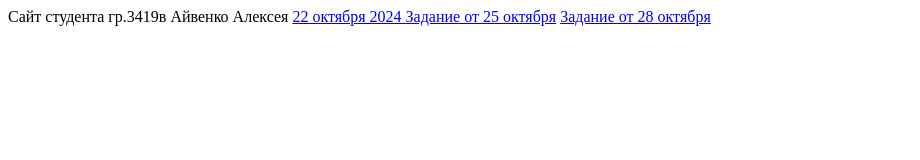
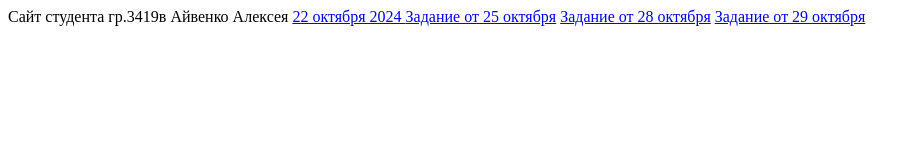
Before and after one commit to fraer76/fraer76.github.io, a plain HTML site: page index.html in a window 1280 px wide. Shown: the whole page, without its empty margins (0-920 px from the left). Drawn offline with Linux system fonts and the light colour scheme.

Commit message:
Update index.html

```diff
--- a/index.html
+++ b/index.html
@@ -10,5 +10,6 @@
   <a href="22oct24.html">22 октября 2024 </a>
   <a href='25oct24/html'> Задание от 25 октября</a>
   <a href='28oct24/html'> Задание от 28 октября</a>
+ <a href='29oct24/html'> Задание от 29 октября</a>
 </body>
 </html>
```
